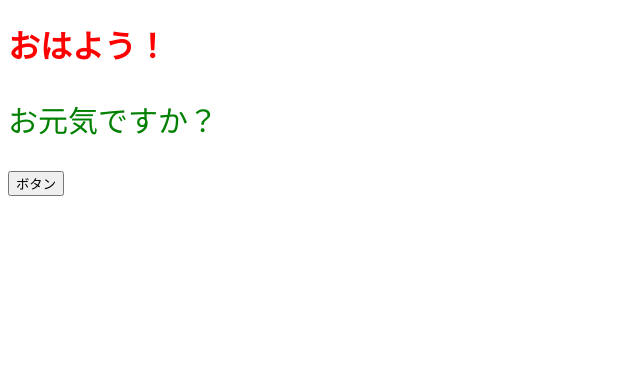
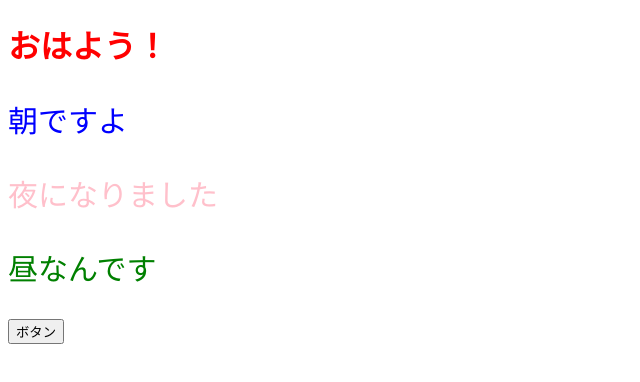
Before and after one commit to boo-standing-up/Todo_react_lesson, a React (Create React App) app: page / in a window 1280 px wide. Shown: the top 382 px of the page, without its empty margins (0-640 px from the left). Built offline with nearby package versions, Linux system fonts and the light colour scheme.

Commit message:
props完了

```diff
--- a/src/App.jsx
+++ b/src/App.jsx
@@ -9,7 +9,9 @@ const App = () => {
   return (
     <>
       <h1 style={{ color: "red" }}>おはよう！</h1>
-      <ColorfulMessege />
+      <ColorfulMessege color="blue">朝ですよ</ColorfulMessege>
+      <ColorfulMessege color="pink">夜になりました</ColorfulMessege>
+      <ColorfulMessege color="green">昼なんです</ColorfulMessege>
 
       <button onClick={onClickButton}>ボタン</button>
     </>
--- a/src/components/ColorfulMessege.jsx
+++ b/src/components/ColorfulMessege.jsx
@@ -1,12 +1,13 @@
 import React from "react";
 
-const ColorfulMessege = () => {
+const ColorfulMessege = (props) => {
+  const { color, children } = props;
   const styleContent1 = {
-    color: "green",
+    color,
     fontSize: "30px"
   };
 
-  return <p style={styleContent1}>お元気ですか？</p>;
+  return <p style={styleContent1}>{children}</p>;
 };
 
 export default ColorfulMessege;
```
